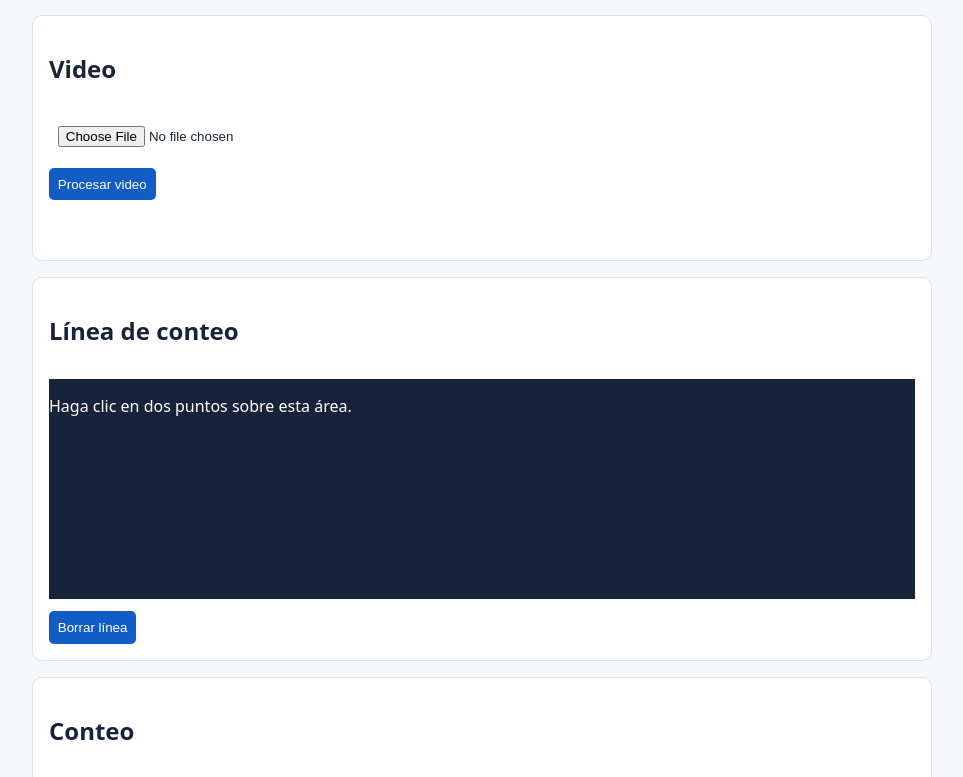
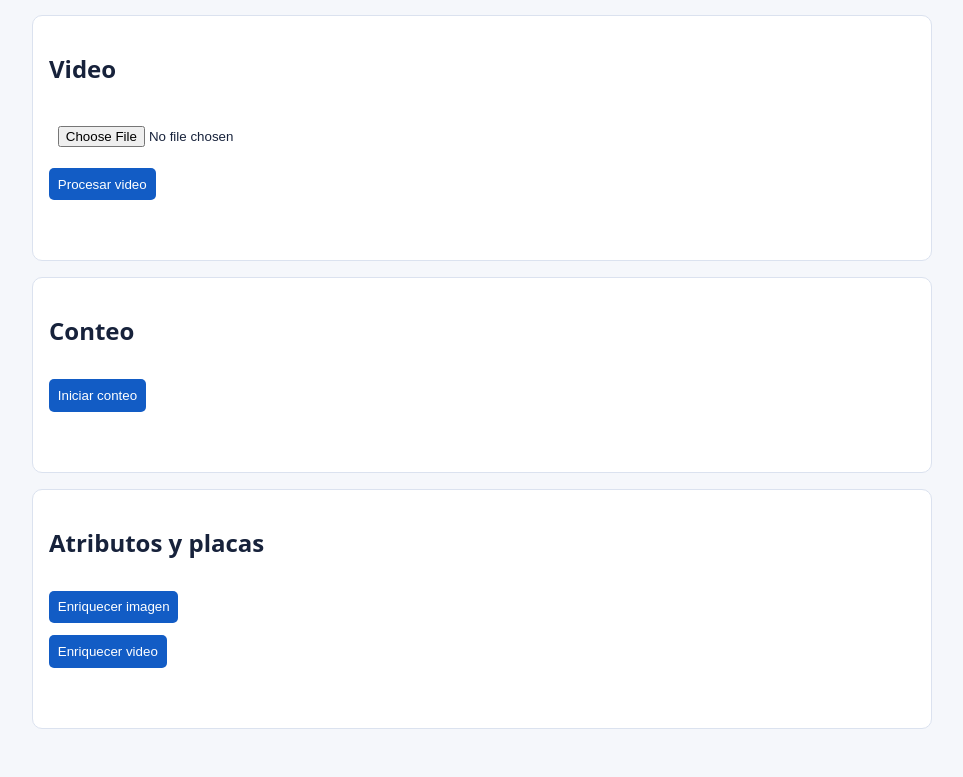
Before and after one commit to MateoMedranda/sistema_deteccion_actores_viales, a React (Vite) app in the folder frontend/: page / in a window 1280 px wide. Shown: the part 675-1452 px from the top of the page, without its empty margins (158-1121 px from the left). Built offline with nearby package versions, Linux system fonts and the light colour scheme.

Commit message:
feat(web): draw editable count line on video frame

```diff
--- a/frontend/src/App.tsx
+++ b/frontend/src/App.tsx
@@ -1,2 +1,2 @@
 import { useMemo, useState } from "react"; import { ApiClient } from "./services/apiClient"; import type { Point } from "./services/apiTypes"; import { normalizeApiUrl } from "./utils/urlValidation"; import { SessionConfig } from "./components/SessionConfig"; import { ImageAnalysisPanel } from "./components/ImageAnalysisPanel"; import { VideoJobPanel } from "./components/VideoJobPanel"; import { LineEditor } from "./components/LineEditor"; import { CountJobPanel } from "./components/CountJobPanel"; import { EnrichmentPanel } from "./components/EnrichmentPanel";
-export default function App(){const [baseUrl,setBaseUrl]=useState("http://127.0.0.1:8000"),[apiKey,setApiKey]=useState(""),[videoId,setVideoId]=useState<string>(),[line,setLine]=useState<[Point,Point]>(),[message,setMessage]=useState("");const client=useMemo(()=>{try{return apiKey?new ApiClient(normalizeApiUrl(baseUrl),apiKey):undefined}catch{return undefined}},[baseUrl,apiKey]);const reset=()=>{setApiKey("");setVideoId(undefined);setLine(undefined);setMessage("Sesión reiniciada.")};return <main><h1>Sistema de detección de actores viales</h1><p>Prototipo académico: los datos solo permanecen en esta sesión.</p><SessionConfig baseUrl={baseUrl} apiKey={apiKey} onBaseUrl={setBaseUrl} onApiKey={setApiKey} onReset={reset}/><p role="alert">{message}</p><ImageAnalysisPanel client={client}/><VideoJobPanel client={client} onVideo={setVideoId}/><LineEditor onLine={(a,b)=>setLine([a,b])}/><CountJobPanel client={client} videoId={videoId} line={line}/><EnrichmentPanel client={client} videoId={videoId}/></main>}
+export default function App(){const [baseUrl,setBaseUrl]=useState("http://127.0.0.1:8000"),[apiKey,setApiKey]=useState(""),[videoId,setVideoId]=useState<string>(),[preview,setPreview]=useState(""),[line,setLine]=useState<[Point,Point]>(),[message,setMessage]=useState("");const client=useMemo(()=>{try{return apiKey?new ApiClient(normalizeApiUrl(baseUrl),apiKey):undefined}catch{return undefined}},[baseUrl,apiKey]);const reset=()=>{setApiKey("");setVideoId(undefined);setPreview("");setLine(undefined);setMessage("Sesión reiniciada.")};return <main><h1>Sistema de detección de actores viales</h1><p>Prototipo académico: los datos solo permanecen en esta sesión.</p><SessionConfig baseUrl={baseUrl} apiKey={apiKey} onBaseUrl={setBaseUrl} onApiKey={setApiKey} onReset={reset}/><p role="alert">{message}</p><ImageAnalysisPanel client={client}/><VideoJobPanel client={client} onVideo={setVideoId} onPreview={setPreview}/>{preview&&<LineEditor videoUrl={preview} onLine={(a,b)=>setLine([a,b])}/>}<CountJobPanel client={client} videoId={videoId} line={line}/><EnrichmentPanel client={client} videoId={videoId}/></main>}
--- a/frontend/src/components/ImageAnalysisPanel.tsx
+++ b/frontend/src/components/ImageAnalysisPanel.tsx
@@ -1,2 +1,2 @@
 import { useState } from "react"; import { ApiClient } from "../services/apiClient";
-export function ImageAnalysisPanel({client}:{client:ApiClient|undefined}) { const [file,setFile]=useState<File>(); const [result,setResult]=useState<any>(); const [message,setMessage]=useState(""); const submit=async()=>{ if(!client||!file)return setMessage("Configure sesión y seleccione una imagen."); try { setMessage("Analizando imagen…"); setResult(await client.uploadImage(file)); setMessage("Completado."); } catch { setMessage("No fue posible analizar la imagen."); } }; return <section><h2>Imagen</h2><input aria-label="Imagen" type="file" accept="image/png,image/jpeg" onChange={e=>setFile(e.target.files?.[0])}/><button onClick={submit}>Analizar imagen</button><p role="status">{message}</p>{result && <pre>{JSON.stringify(result.detections ?? result, null, 2)}</pre>}</section>; }
+export function ImageAnalysisPanel({client}:{client:ApiClient|undefined}) { const [file,setFile]=useState<File>(); const [result,setResult]=useState<any>(); const [imageUrl,setImageUrl]=useState(""); const [message,setMessage]=useState(""); const submit=async()=>{ if(!client||!file)return setMessage("Configure sesión y seleccione una imagen."); try { setMessage("Analizando imagen…"); const next=await client.uploadImage(file); setResult(next); if(imageUrl) URL.revokeObjectURL(imageUrl); setImageUrl(URL.createObjectURL(await client.annotatedImage(next.request_id))); setMessage("Completado."); } catch { setMessage("No fue posible analizar la imagen."); } }; return <section><h2>Imagen</h2><input aria-label="Imagen" type="file" accept="image/png,image/jpeg" onChange={e=>setFile(e.target.files?.[0])}/><button onClick={submit}>Analizar imagen</button><p role="status">{message}</p>{imageUrl&&<img className="result-image" src={imageUrl} alt="Imagen anotada"/>}{result && <pre>{JSON.stringify(result.detections ?? result, null, 2)}</pre>}</section>; }
--- a/frontend/src/components/LineEditor.tsx
+++ b/frontend/src/components/LineEditor.tsx
@@ -1,2 +1,2 @@
 import { useState } from "react"; import type { Point } from "../services/apiTypes"; import { normalizedPoint, validLine } from "../utils/lineCoordinates";
-export function LineEditor({onLine}:{onLine:(a:Point,b:Point)=>void}) { const [points,setPoints]=useState<Point[]>([]); const click=(e:React.MouseEvent<HTMLDivElement>)=>{const p=normalizedPoint(e.nativeEvent,e.currentTarget.getBoundingClientRect());const next=points.length===2?[p]:[...points,p];setPoints(next);if(next.length===2&&validLine(next[0],next[1]))onLine(next[0],next[1]);};return <section><h2>Línea de conteo</h2><div className="line-editor" onClick={click}>{points.map((p,i)=><span key={i} style={{left:`${p.x*100}%`,top:`${p.y*100}%`}}/>)}<p>Haga clic en dos puntos sobre esta área.</p></div><button onClick={()=>setPoints([])}>Borrar línea</button></section>; }
+export function LineEditor({onLine,videoUrl}:{onLine:(a:Point,b:Point)=>void;videoUrl:string}) { const [points,setPoints]=useState<Point[]>([]); const [dragging,setDragging]=useState<number|null>(null); const p=(e:React.PointerEvent<HTMLDivElement>)=>normalizedPoint(e.nativeEvent,e.currentTarget.getBoundingClientRect()); const publish=(next:Point[])=>{setPoints(next);if(next.length===2&&validLine(next[0],next[1]))onLine(next[0],next[1]);}; const down=(e:React.PointerEvent<HTMLDivElement>)=>{e.currentTarget.setPointerCapture(e.pointerId);const next=[p(e),p(e)];setDragging(1);publish(next)}; const move=(e:React.PointerEvent<HTMLDivElement>)=>{if(dragging!==null){const next=[...points];next[dragging]=p(e);publish(next)}}; return <section><h2>Línea de conteo</h2><p>En el primer fotograma, haga clic y arrastre. Arrastre los extremos amarillos para ajustar.</p><div className="line-editor" onPointerDown={down} onPointerMove={move} onPointerUp={()=>setDragging(null)}><video muted preload="metadata" src={videoUrl}/>{points.length===2&&<svg viewBox="0 0 1 1" preserveAspectRatio="none"><line x1={points[0].x} y1={points[0].y} x2={points[1].x} y2={points[1].y}/></svg>}{points.map((point,index)=><button key={index} className="line-handle" style={{left:`${point.x*100}%`,top:`${point.y*100}%`}} onPointerDown={e=>{e.stopPropagation();setDragging(index)}} aria-label={`Extremo ${index+1}`}/>)}</div><button onClick={()=>setPoints([])}>Borrar línea</button></section>; }
--- a/frontend/src/components/VideoJobPanel.tsx
+++ b/frontend/src/components/VideoJobPanel.tsx
@@ -1,2 +1,2 @@
 import { useEffect, useState } from "react"; import { ApiClient } from "../services/apiClient";
-export function VideoJobPanel({client,onVideo}:{client:ApiClient|undefined;onVideo:(id:string)=>void}) { const [file,setFile]=useState<File>(); const [job,setJob]=useState<any>(); const [message,setMessage]=useState(""); useEffect(()=>{if(!client||!job?.job_id||["completed","failed","cancelled"].includes(job.status))return; const t=setTimeout(async()=>{try{setJob(await client.video(job.job_id));}catch{setMessage("El video ya no está disponible.");}},1500);return()=>clearTimeout(t)},[client,job]); const submit=async()=>{if(!client||!file)return setMessage("Configure sesión y seleccione un video.");try{const next=await client.uploadVideo(file);setJob(next);onVideo(next.job_id);setMessage("Video enviado.");}catch{setMessage("No fue posible enviar el video.")}}; return <section><h2>Video</h2><input aria-label="Video" type="file" accept="video/mp4,video/quicktime" onChange={e=>setFile(e.target.files?.[0])}/><button disabled={!!job&&!["failed","cancelled","completed"].includes(job.status)} onClick={submit}>Procesar video</button><p role="status">{message} {job?.status}</p></section>; }
+export function VideoJobPanel({client,onVideo,onPreview}:{client:ApiClient|undefined;onVideo:(id:string)=>void;onPreview:(url:string)=>void}) { const [file,setFile]=useState<File>(); const [job,setJob]=useState<any>(); const [videoUrl,setVideoUrl]=useState(""); const [message,setMessage]=useState(""); useEffect(()=>{if(!client||!job?.job_id||["completed","failed","cancelled"].includes(job.status))return; const t=setTimeout(async()=>{try{const next=await client.video(job.job_id);setJob(next);if(next.status==="completed"){if(videoUrl)URL.revokeObjectURL(videoUrl);setVideoUrl(URL.createObjectURL(await client.annotatedVideo(next.job_id)));}}catch{setMessage("El video ya no está disponible.");}},1500);return()=>clearTimeout(t)},[client,job,videoUrl]); const choose=(f?:File)=>{setFile(f);if(f)onPreview(URL.createObjectURL(f));}; const submit=async()=>{if(!client||!file)return setMessage("Configure sesión y seleccione un video.");try{const next=await client.uploadVideo(file);setJob(next);onVideo(next.job_id);setMessage("Video enviado.");}catch{setMessage("No fue posible enviar el video.")}}; return <section><h2>Video</h2><input aria-label="Video" type="file" accept="video/mp4,video/quicktime" onChange={e=>choose(e.target.files?.[0])}/><button disabled={!!job&&!["failed","cancelled","completed"].includes(job.status)} onClick={submit}>Procesar video</button><p role="status">{message} {job?.status}</p>{videoUrl&&<video className="result-video" controls src={videoUrl}/>}</section>; }
--- a/frontend/src/services/apiClient.ts
+++ b/frontend/src/services/apiClient.ts
@@ -11,10 +11,12 @@ export class ApiClient {
   }
   async json(path: string, init?: RequestInit) { return this.request(path, init).then(r => r.json()); }
   uploadImage(file: File) { const body = new FormData(); body.append("image", file); return this.json("/api/v1/detections/images", { method:"POST", body }); }
+  annotatedImage(requestId:string) { return this.blob(`/api/v1/detections/${requestId}/annotated-image`); }
   uploadVideo(file: File) { const body = new FormData(); body.append("video", file); return this.json("/api/v1/video-jobs", { method:"POST", body }); }
   video(id:string) { return this.json(`/api/v1/video-jobs/${id}`); }
   cancelVideo(id:string) { return this.json(`/api/v1/video-jobs/${id}`, { method:"DELETE" }); }
   videoResults(id:string) { return Promise.all([this.json(`/api/v1/video-jobs/${id}/summary`), this.json(`/api/v1/video-jobs/${id}/detections?page=1&page_size=50`)]); }
+  annotatedVideo(id:string) { return this.json(`/api/v1/video-jobs/${id}/annotated-video`).then((item:{url:string}) => this.blob(item.url)); }
   count(videoId:string, point_a:Point, point_b:Point) { return this.json(`/api/v1/video-jobs/${videoId}/count-jobs`, { method:"POST", headers:{"Content-Type":"application/json"}, body:JSON.stringify({point_a,point_b}) }); }
   countJob(id:string) { return this.json(`/api/v1/count-jobs/${id}`); }
   cancelCount(id:string) { return this.json(`/api/v1/count-jobs/${id}`, {method:"DELETE"}); }
--- a/frontend/src/styles.css
+++ b/frontend/src/styles.css
@@ -1 +1 @@
-:root{font-family:system-ui;color:#17223b;background:#f5f7fb}main{max-width:900px;margin:auto;padding:2rem}section{background:white;border:1px solid #dbe2ef;border-radius:10px;margin:1rem 0;padding:1rem;display:grid;gap:.75rem}input,button{padding:.55rem}button{width:max-content;background:#125cc5;color:white;border:0;border-radius:5px}.line-editor{height:220px;background:#17223b;position:relative;color:white}.line-editor span{width:12px;height:12px;border-radius:50%;background:#ffd166;position:absolute;transform:translate(-50%,-50%)}pre{overflow:auto}
+:root{font-family:system-ui;color:#17223b;background:#f5f7fb}main{max-width:900px;margin:auto;padding:2rem}section{background:white;border:1px solid #dbe2ef;border-radius:10px;margin:1rem 0;padding:1rem;display:grid;gap:.75rem}input,button{padding:.55rem}button{width:max-content;background:#125cc5;color:white;border:0;border-radius:5px}.line-editor{height:430px;background:#17223b;position:relative;color:white;overflow:hidden;touch-action:none}.line-editor video,.line-editor svg{position:absolute;inset:0;width:100%;height:100%;object-fit:contain}.line-editor svg{pointer-events:none}.line-editor line{stroke:#ffd166;stroke-width:.012}.line-handle{position:absolute;width:18px;height:18px;padding:0;border:2px solid #fff;border-radius:50%;background:#ffd166;transform:translate(-50%,-50%);z-index:2;cursor:grab}.line-handle:active{cursor:grabbing}pre{overflow:auto}.result-image,.result-video{max-width:100%;max-height:480px}
```
Also changed, not shown: 1 other file (tests, documents, lock files or other folders).
